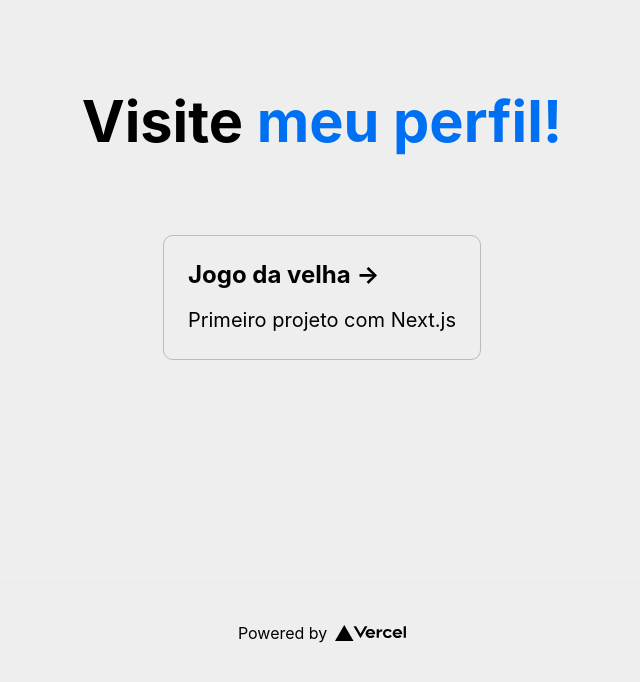
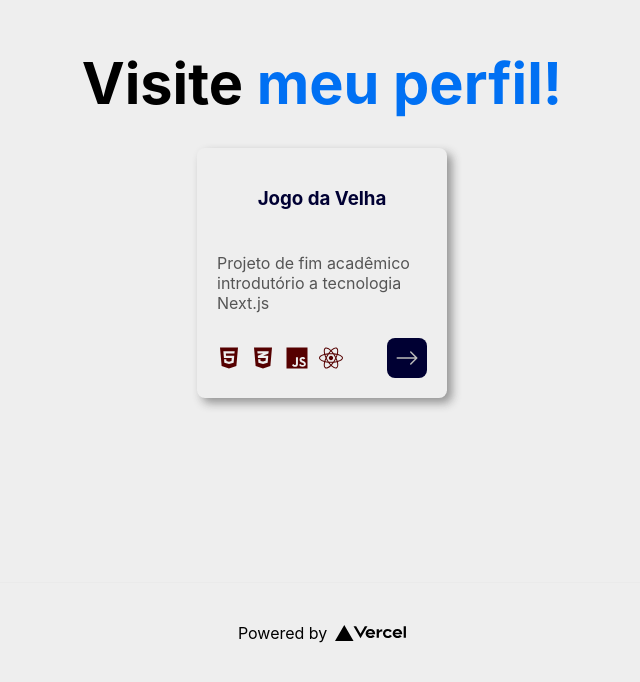
Before and after one commit to EbonyWizard4/ebw, a Next.js app: page / in a window 1280 px wide. Shown: the part 118-800 px from the top of the page, without its empty margins (318-958 px from the left). Built offline with nearby package versions, Linux system fonts and the light colour scheme.

Commit message:
Update: use component in home

```diff
--- a/package.json
+++ b/package.json
@@ -6,8 +6,10 @@
     "start": "next start"
   },
   "dependencies": {
+    "bootstrap": "^5.3.2",
     "next": "latest",
-    "react": "18.2.0",
-    "react-dom": "18.2.0"
+    "react": "^18.2.0",
+    "react-dom": "^18.2.0",
+    "reactstrap": "^9.2.0"
   }
 }
--- a/pages/velha.js
+++ b/pages/Velha/index.jsx
@@ -1,5 +1,5 @@
 import { useState, useEffect } from 'react';
-import styles from '../styles/Velha.module.css';
+import styles from './Velha.module.css';
 
 export default function Velha(){
   const emptyBoard = Array(9).fill("");
--- /dev/null
+++ b/pages/components/Card/Card.module.css
@@ -0,0 +1,54 @@
+.card {
+    width: 250px;
+    height: 250px;
+    background-color: var(--soft-white);
+    color: var(--gray);
+    border-radius: 8px;
+    box-shadow: 5px 5px 10px #22222270;
+    padding: 20px;
+    display: flex;
+    flex-direction: column;
+    align-items: center;
+    justify-content: space-between;
+}
+
+.card h3 {
+    color: #003;
+}
+
+.card p {
+    color: #555;
+}
+
+.card_footer {
+    width: 100%;
+    display: flex;
+    justify-content: space-between;
+}
+
+.card_icones {
+    display: flex;
+    align-items: center;
+    gap: 10px;
+    color: #500;
+    font-size: 1.5rem;
+}
+
+.botao {
+    width: 40px;
+    height: 40px;
+    border: 0;
+    border-radius: 8px;
+    background-color: #003;
+    color: #bbb;
+    font-size: 1.5rem;
+    display: flex;
+    align-items: center;
+    justify-content: center;
+    cursor: pointer;
+}
+
+.botao:hover {
+    background-color: #500;
+    transition: all .2s;
+}
--- /dev/null
+++ b/pages/components/Card/index.jsx
@@ -0,0 +1,28 @@
+import styles from './Card.module.css'
+import { FaCss3Alt, FaHtml5, FaJs, FaReact } from 'react-icons/fa'
+import { BsArrowRight } from 'react-icons/bs'
+
+
+function Card({ titulo, descricao, html_url }) {
+    return(
+        <section className={styles.card}>
+            <h3>{titulo}</h3>
+            <p>{descricao}</p>
+            <div className={styles.card_footer}>
+                <div className={styles.card_icones}>
+                    <FaHtml5 />
+                    <FaCss3Alt />
+                    <FaJs />
+                    <FaReact />
+
+                </div>
+                <a href={html_url} className={styles.botao}>
+                    <BsArrowRight />
+                </a>
+            </div>
+        </section>
+
+    )
+}
+
+export default Card
--- a/pages/index.js
+++ b/pages/index.jsx
@@ -1,6 +1,7 @@
 import Link from 'next/link';
 import Head from 'next/head'
 import styles from '../styles/Home.module.css';
+import Card from './components/Card';
 
 export default function Home() {
   return (
@@ -12,15 +13,22 @@ export default function Home() {
 
       <main>
         <h1 className={styles.title}>
-          Visite <Link href='https://www.linkedin.com/in/jhone-antonio-dos-santos-792620116/'>meu perfil!</Link>
+          Visite <Link
+          href='https://www.linkedin.com/in/antoniojhone'
+          >
+            meu perfil!
+            </Link>
         </h1>
 
-        <div className={styles.grid}>
-          <a href="/velha" className={styles.card}>
-            <h3>Jogo da velha &rarr;</h3>
-            <p>Primeiro projeto com Next.js</p>
-          </a>
-        </div>
+        <section className={styles.projetos}>
+
+          <Card
+            titulo={'Jogo da Velha'}
+            descricao={'Projeto de fim acadêmico introdutório a tecnologia Next.js'}
+            html_url={'/Velha'}
+          />
+
+        </section>
 
       </main>
 
--- a/styles/Home.module.css
+++ b/styles/Home.module.css
@@ -90,3 +90,13 @@
     flex-direction: column;
   }
 }
+
+.projetos {
+  width: 100%;
+  display: flex;
+  flex-wrap: wrap;
+  align-items: center;
+  justify-content: center;
+  gap: 1.5rem;
+  margin-block: 1rem;
+}
```
Also changed, not shown: pages/posts/first-post.js (+5 -5 lines), pages/Velha/Velha.module.css (renamed from styles/Velha.module.css), 2 other files (tests, documents, lock files or other folders).
